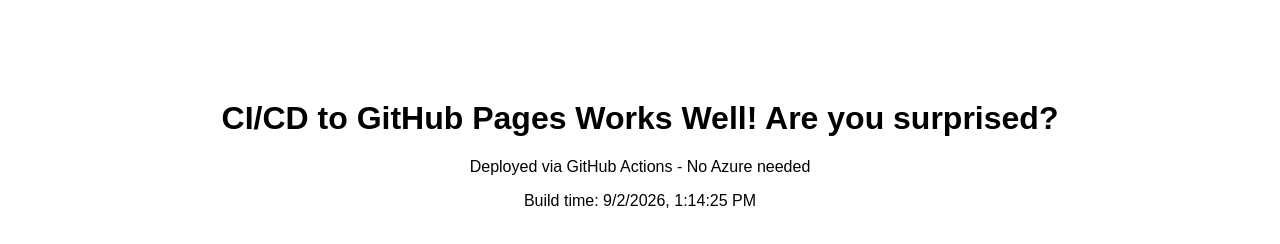
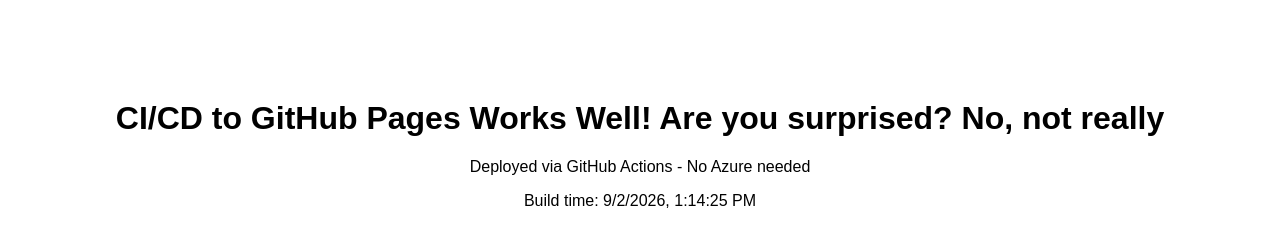
Before and after one commit to gPrempeh-lab/demo-cicd, a website: page pages-demo/index.html in a window 1280 px wide. Drawn offline with Linux system fonts and the light colour scheme.

Commit message:
Text Update

```diff
--- a/pages-demo/index.html
+++ b/pages-demo/index.html
@@ -6,7 +6,7 @@
     <title>CI/CD Pages Demo</title>
   </head>
   <body style="font-family: sans-serif; text-align: center; margin-top: 100px">
-    <h1>CI/CD to GitHub Pages Works Well! Are you surprised?</h1>
+    <h1>CI/CD to GitHub Pages Works Well! Are you surprised? No, not really</h1>
     <p>Deployed via GitHub Actions - No Azure needed</p>
     <p>Build time: <span id="time"></span></p>
     <script>
```
